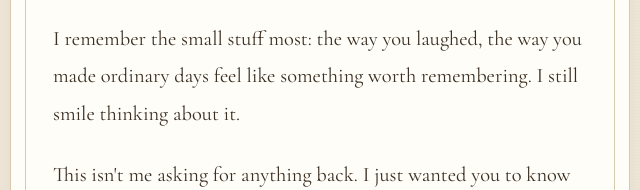
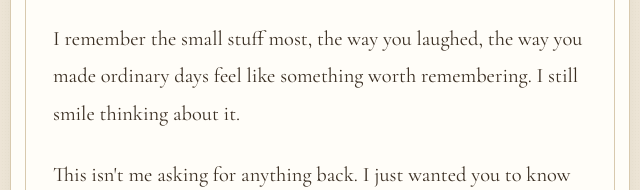
Before and after one commit to MsaCebekhulu/Ntomb-enhle, a plain HTML site: page index.html in a window 1280 px wide. Both pictures are taken after a click on the button "Open it". Shown: the part 401-591 px from the top of the page, 320-960 px from the left. Drawn offline with nearby package versions, Linux system fonts and the light colour scheme.

Commit message:
Update index.html

```diff
--- a/index.html
+++ b/index.html
@@ -199,7 +199,7 @@
         get lost just because things changed.
       </p>
       <p>
-        I remember the small stuff most: the way you laughed, the way you made
+        I remember the small stuff most, the way you laughed, the way you made
         ordinary days feel like something worth remembering. I still smile thinking
         about it.
       </p>
```
